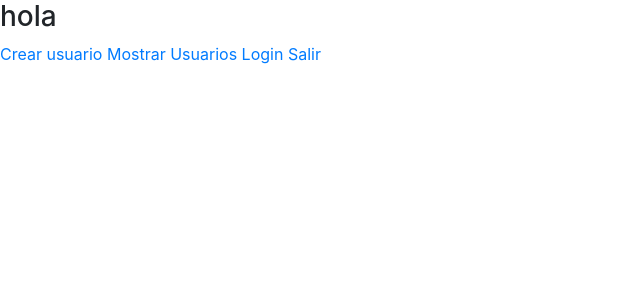
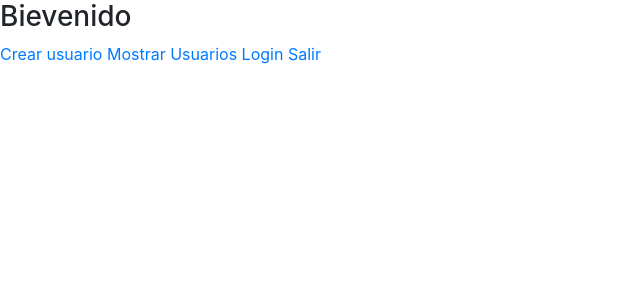
Before and after one commit to caliwa/curso-fastapi, a FastAPI app: page / in a window 1280 px wide. Shown: the top 300 px of the page, without its empty margins (0-640 px from the left). Run offline with FastAPI, Linux system fonts and the light colour scheme.

```diff
--- a/app/templates/home.html
+++ b/app/templates/home.html
@@ -2,7 +2,7 @@
 
 
 {% block content %}
-<h3>hola</h3>
+<h3>Bievenido</h3>
 <a href="/register">Crear usuario</a>
 <a href="/mostrar_usuarios">Mostrar Usuarios</a>
 <a href="/login_web">Login</a>
```
